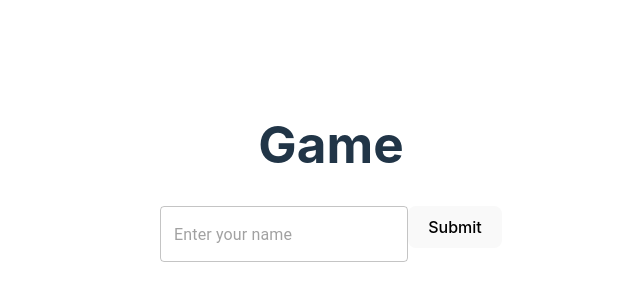
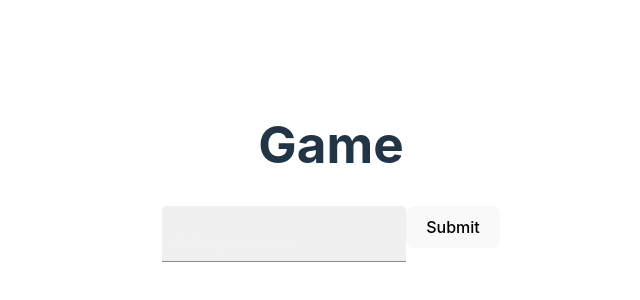
Before and after one commit to Bravo-Luis/teach4speech, a React (Vite) app in the folder frontend/: page / in a window 1280 px wide. Shown: the part 228-528 px from the top of the page, without its empty margins (309-949 px from the left). Built offline with nearby package versions, Linux system fonts and the light colour scheme.

Commit message:
changing textField theme appearance/functionality

```diff
--- a/frontend/src/Game.tsx
+++ b/frontend/src/Game.tsx
@@ -38,6 +38,12 @@ function Game(){
         setInputText("");
     };
 
+    const handleKeyPress = (event: React.KeyboardEvent) => {
+        if (event.key === "Enter" || event.key === "Return") {
+            handleButtonClick();
+        }
+    };
+
     return (
         <>
             <h1>Game</h1>
@@ -49,10 +55,18 @@ function Game(){
                 console.log(inputText);
             }}> Submit </button> */}
             <TextField
+                id="filled-basic"
+                variant="filled"
                 type="text"
                 placeholder="Enter your name"
                 value={inputText}
                 onChange={(event) => setInputText(event.target.value)}
+                onKeyDown={handleKeyPress}
+                style={{backgroundColor: 'transparent'}}
+                InputProps={{
+                    style: {color: 'whitesmoke'}
+                }}
+
             />
             <button onClick={handleButtonClick}>Submit</button>
         </>
```
